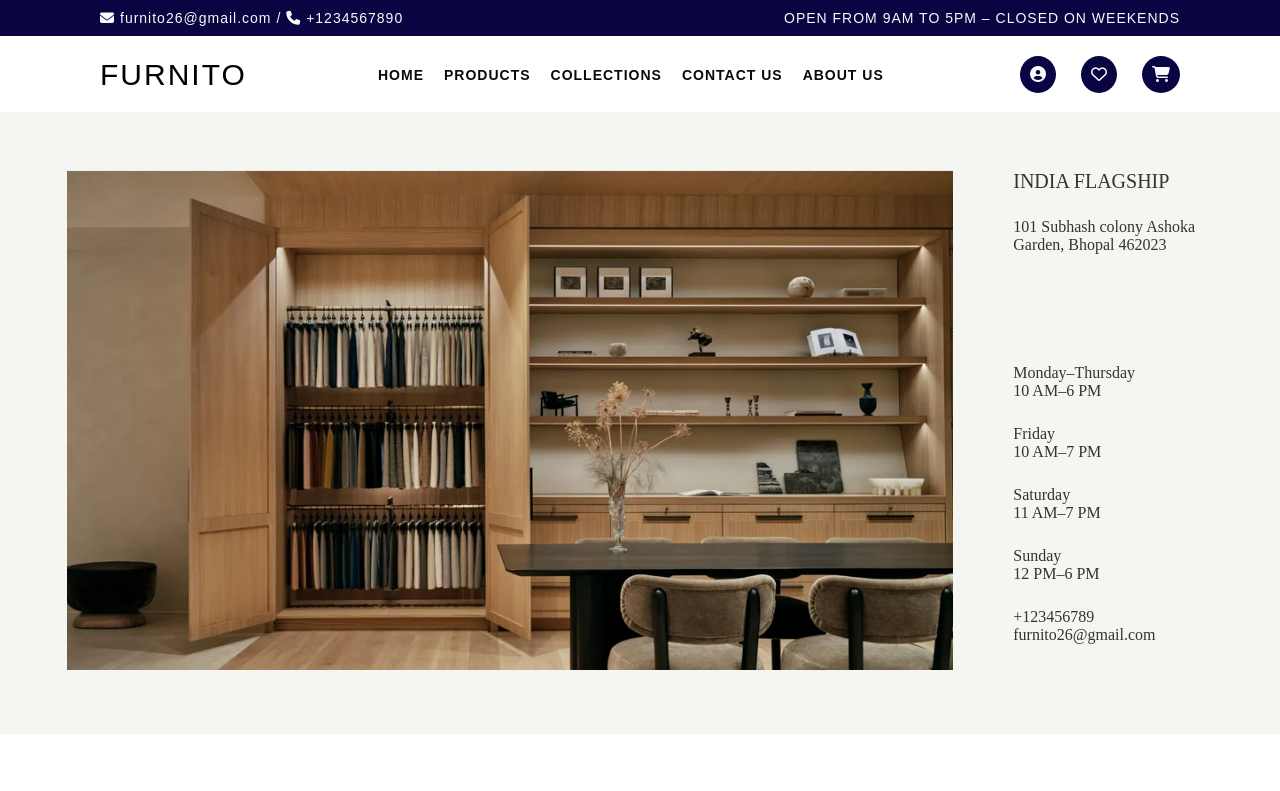
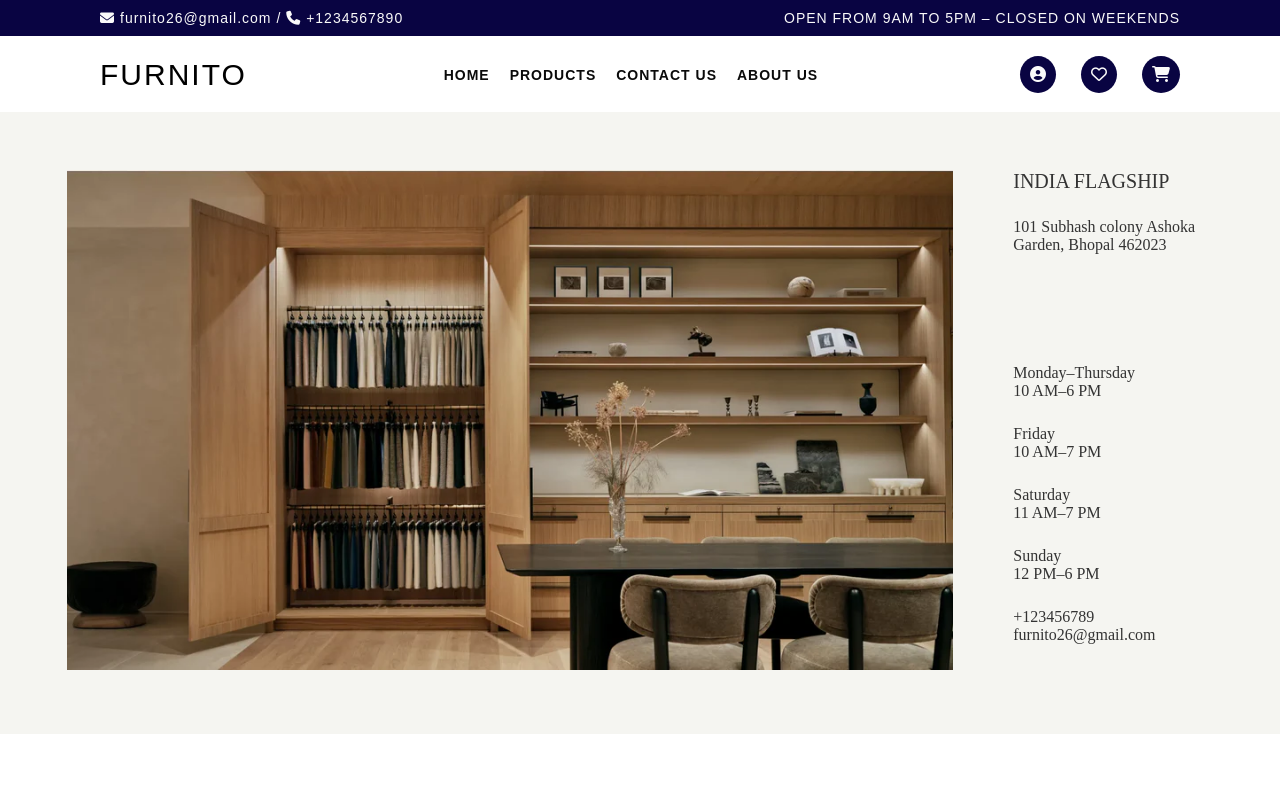
Before and after one commit to kishan421kr/furniture, a plain HTML site: page about.html in a window 1280 px wide. Shown: the top 791 px of the page. Drawn offline with Linux system fonts and the light colour scheme; a web font is replaced by a local one.

Commit message:
file collection delete

```diff
--- a/about.html
+++ b/about.html
@@ -24,7 +24,7 @@
         <div class="main2">
           <div><a class="home" href="./index.html">HOME</a></div>
           <div><a href="./product.html">PRODUCTS</a></div>
-          <div><a href="./collection.html">COLLECTIONS</a></div>
+          <!-- <div><a href="./collection.html">COLLECTIONS</a></div> -->
           <div><a href="./contact.html">CONTACT US</a></div>
           <div><a href="./about.html">ABOUT US</a></div>
         </div>
```
Also changed, not shown: bedroom.html (+1 -1 lines), contact.html (+1 -1 lines), index.html (+1 -1 lines), living.html (+1 -1 lines), product.html (+1 -1 lines).
